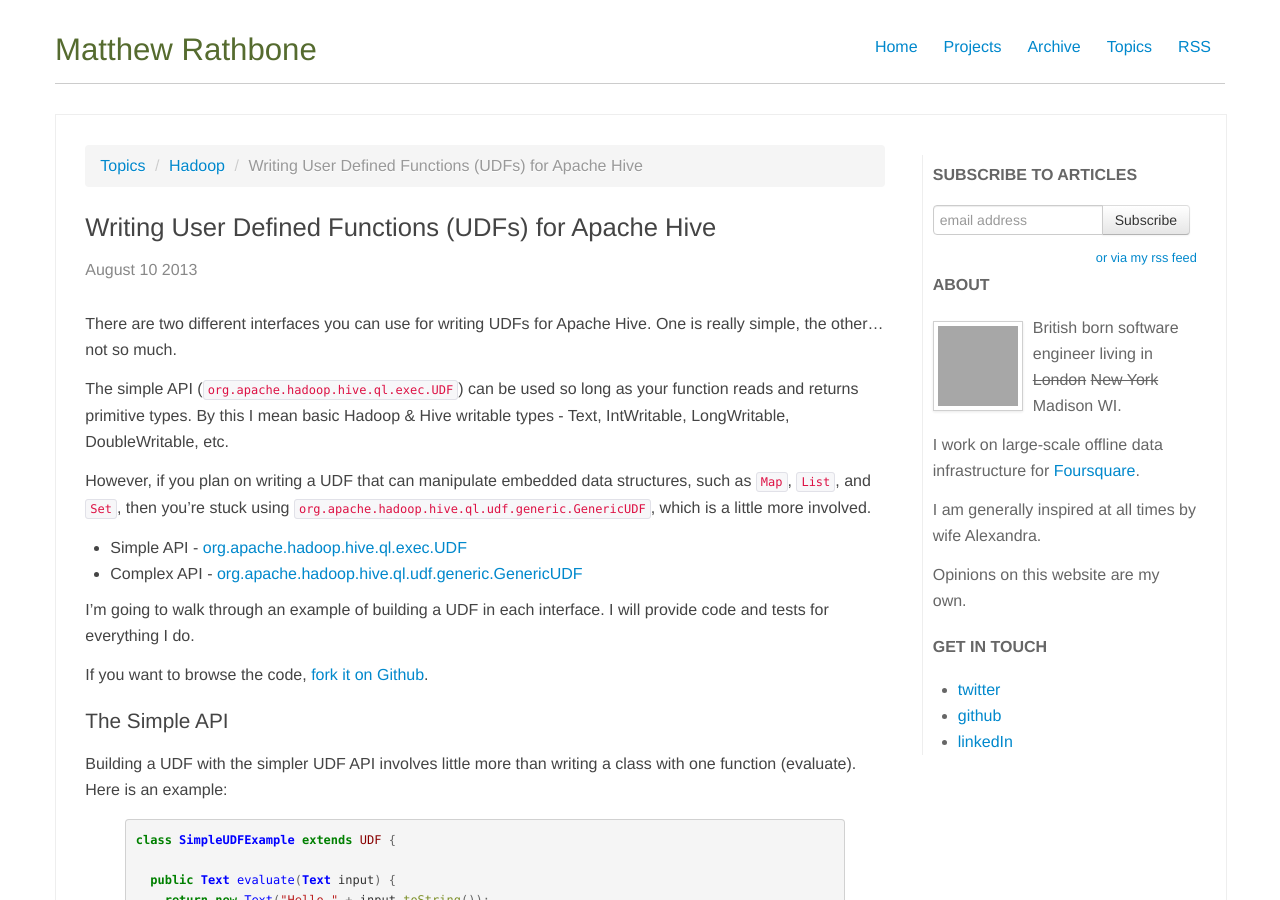
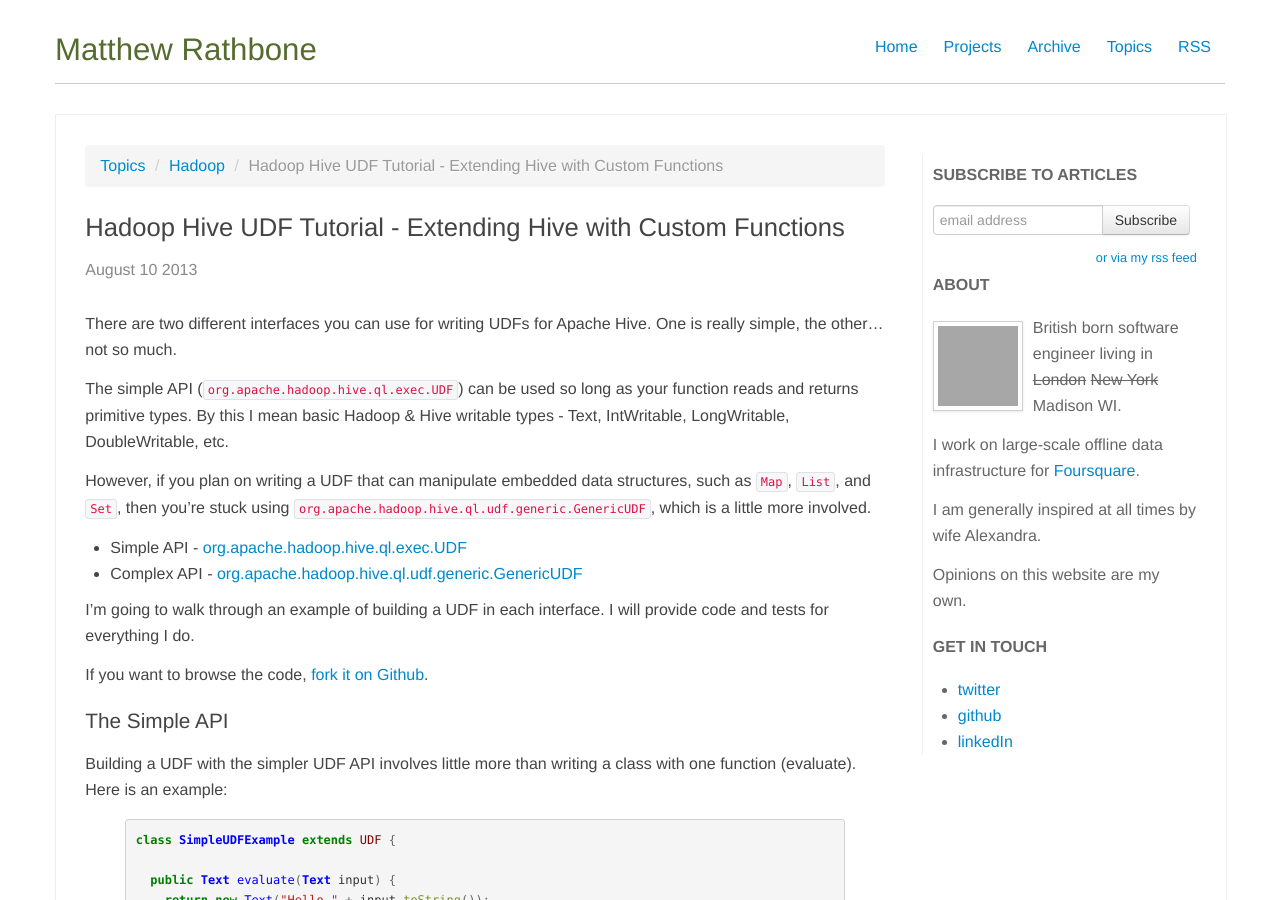
Before and after one commit to rathboma/rathboma.github.com, a Jekyll site: the page built from _posts/2013-08-10-guide-to-writing-hive-udfs.md, in a window 1280 px wide and 900 px high. Built offline with Jekyll 4.4.1, drawn with Linux system fonts in a browser that asks for light colours; comment, search, counter and statistics services are not loaded; grey boxes are pictures that could not be loaded.

Commit message:
name change

```diff
--- a/_posts/2013-08-10-guide-to-writing-hive-udfs.md
+++ b/_posts/2013-08-10-guide-to-writing-hive-udfs.md
@@ -1,5 +1,5 @@
 ---
-title: Writing User Defined Functions (UDFs) for Apache Hive
+title: Hadoop Hive UDF Tutorial - Extending Hive with Custom Functions
 layout: post
 description: a walk-through (with code) of writing user defined functions (UDFs) for Apache Hive. There are two APIs, so my walkthrough will include examples for both.
 subject: hadoop
```
